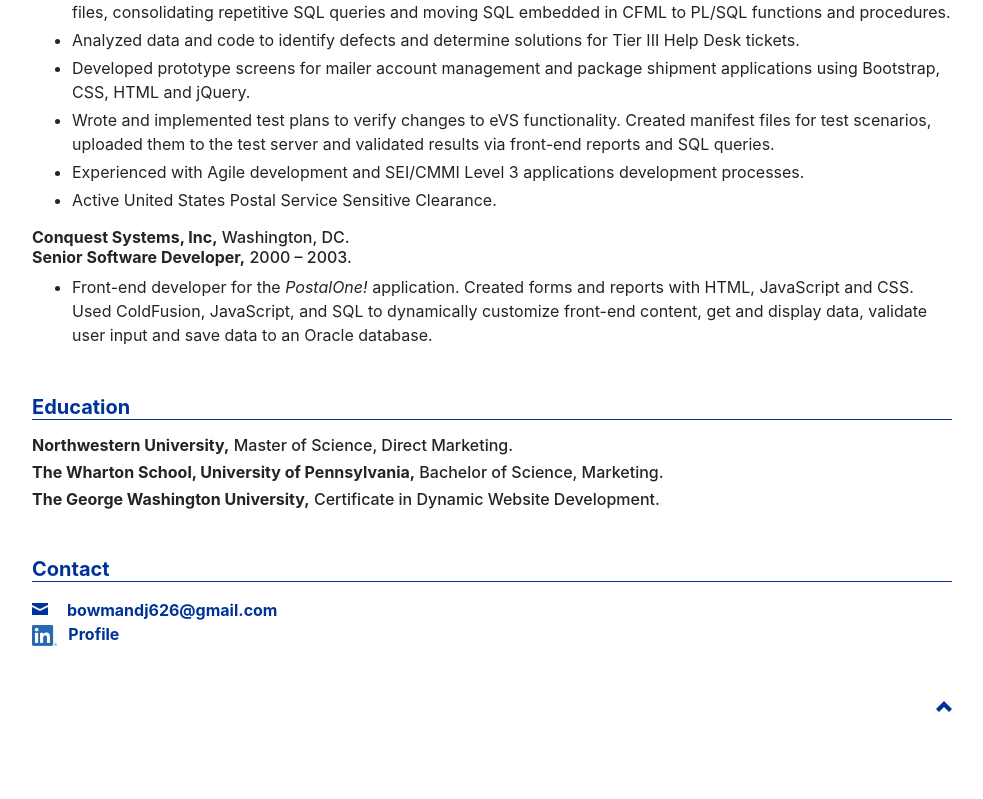
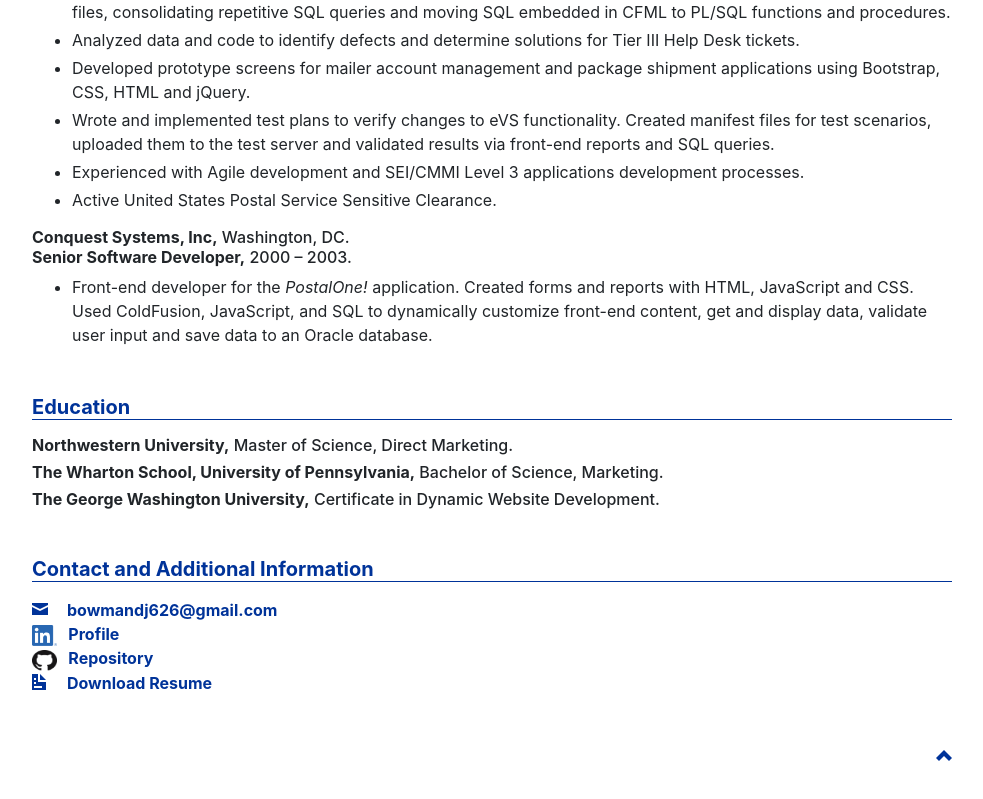
Before and after one commit to bowmandj/bowmandj.github.io, a plain HTML site: page index.html in a window 1280 px wide. Shown: the part 1349-2148 px from the top of the page, without its empty margins (148-1131 px from the left). Before the commit the page ends 2115 px from the top, so only its background shows below. Drawn offline with nearby package versions, Linux system fonts and the light colour scheme.

Commit message:
Add repository link, additional download link

```diff
--- a/index.html
+++ b/index.html
@@ -77,8 +77,6 @@
 		<!-- begin navbar -->
 
 		<nav class="navbar navbar-expand-md navbar-dark" style="background-color: #003399;">
-			<!--<div class="container">  for centering contents of fixed navbar  -->
-				<!--<span id="me" class="navbar-brand mb-0 h4">Deborah J. Bowman</span>-->
 
 				<button class="navbar-toggler ml-auto" type="button" data-toggle="collapse" data-target="#navbarSupportedContent" aria-controls="navbarSupportedContent" aria-expanded="false" aria-label="Toggle navigation">
 					<span class="navbar-toggler-icon nav-item"></span>
@@ -102,12 +100,13 @@
 					<ul class="navbar-nav ml-auto mr-5 highlight" id="myNavUL">
 						<li class="nav-item dropdown dropleft">
 							<a class="nav-link dropdown-toggle" href="#" id="navbarDropdown" role="button" data-toggle="dropdown" aria-haspopup="true" aria-expanded="false">
-							  Contact
+							  Contact etc.
 							</a>
 							<div class="dropdown-menu" aria-labelledby="navbarDropdown" id="myNavDD">
 							  <a class="dropdown-item" href="mailto:bowmandj626@gmail"><span class="oi oi-envelope-closed" title="email" aria-hidden="true"></span> &nbsp; &nbsp; bowmandj626@gmail.com</a>
 							  <!--<a class="dropdown-item" href=""><span class="oi oi-phone" title="telephone"></span> &nbsp; &nbsp; (703) </a>-->
 							  <a class="dropdown-item" href="https://www.linkedin.com/in/Deborah-J-Bowman" target="_blank"><img src="LinkedIn-Logos/LI-In-Bug.png" width="25" height="21" alt="Linkedin">&nbsp; &nbsp;Profile</a>
+							  <a class="dropdown-item" href="https://github.com/bowmandj" target="_blank"><img src="GitHub-Mark/PNG/GitHub-Mark-32px.png" width="25" height="21" alt="GitHub">&nbsp; &nbsp;Repository</a>
 							</div>
 						</li>
 						<li  class="nav-item ">
@@ -190,11 +189,13 @@
 			</div>
 
 			<div class="mb-5">
-			<h5 class="mb-3" >Contact</h5>
+			<h5 class="mb-3" >Contact and Additional Information</h5>
 				<dl>
 					<dt><a href="mailto:bowmandj626@gmail"><span class="oi oi-envelope-closed" title="email" aria-hidden="true"></span> &nbsp; &nbsp; bowmandj626@gmail.com</a></dt>
 					<!--<dt><a ><span class="oi oi-phone" title="telephone"></span> &nbsp; &nbsp; (703) </a></dt>-->
 					<dt><a href="https://www.linkedin.com/in/Deborah-J-Bowman" target="_blank"><img src="LinkedIn-Logos/LI-In-Bug.png" width="25" height="21" alt="Linkedin">&nbsp; &nbsp;Profile</a></dt>
+					<dt><a href="https://github.com/bowmandj" target="_blank"><img src="GitHub-Mark/PNG/GitHub-Mark-32px.png" width="25" height="21" alt="GitHub">&nbsp; &nbsp;Repository</a></dt>
+					<dt><a href="BowmanDeborahJ_resume.pdf" target="_blank"><span class="oi oi-document" title="download pdf resume" aria-hidden="true"></span>&nbsp; &nbsp; &nbsp;Download Resume</a></dt>
 				</dl>
 			</div>
 
```
Also changed, not shown: GitHub-Mark/PNG/GitHub-Mark-120px-plus.png (added), GitHub-Mark/PNG/GitHub-Mark-32px.png (added), GitHub-Mark/PNG/GitHub-Mark-64px.png (added), GitHub-Mark/PNG/GitHub-Mark-Light-120px-plus.png (added), GitHub-Mark/PNG/GitHub-Mark-Light-32px.png (added), GitHub-Mark/PNG/GitHub-Mark-Light-64px.png (added), 3 other files.
